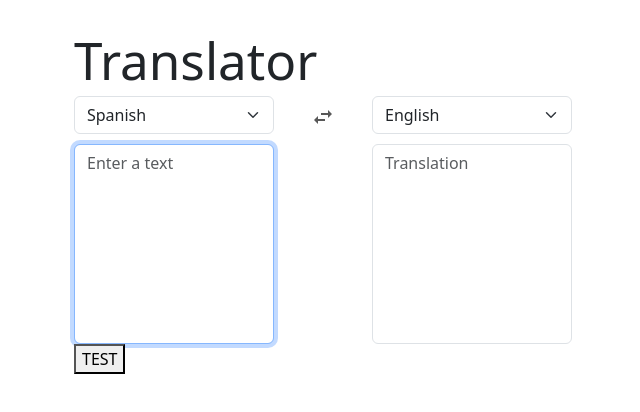
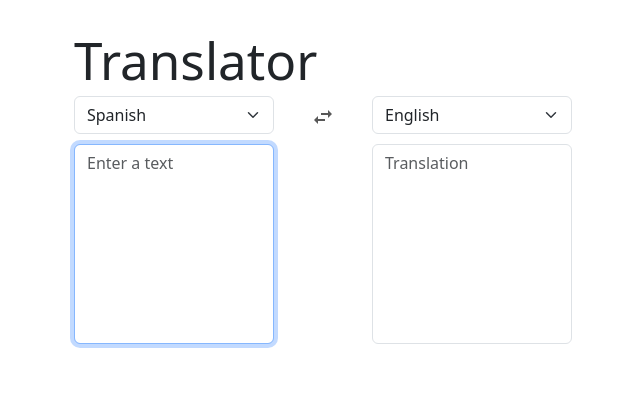
Before and after one commit to elialcodes/translator, a React (Vite) app: page / in a window 1280 px wide. Shown: the top 412 px of the page, without its empty margins (317-957 px from the left). Built offline with nearby package versions, Linux system fonts and the light colour scheme.

Commit message:
debounce working

```diff
--- a/src/App.tsx
+++ b/src/App.tsx
@@ -30,7 +30,7 @@ function App() {
     try {
       const translated = await translateText(
         fromLanguage,
-        fromText,
+        debouncedFromText,
         toLanguage,
       );
       setResult(translated);
@@ -43,10 +43,10 @@ function App() {
     // if (fromText === '') {
     //   return;
     // }
-    if (fromText) {
+    if (debouncedFromText) {
       handleTranslate();
     }
-  }, [fromText, fromLanguage, toLanguage]);
+  }, [debouncedFromText, fromLanguage, toLanguage]);
 
   return (
     <Container>
@@ -79,13 +79,6 @@ function App() {
           <TextArea type="to" loading={loading} value={result} readOnly />
         </Col>
       </Row>
-      <button
-        onClick={() => {
-          translateText(fromText, fromLanguage, toLanguage);
-        }}
-      >
-        TEST
-      </button>
     </Container>
   );
 }
```
